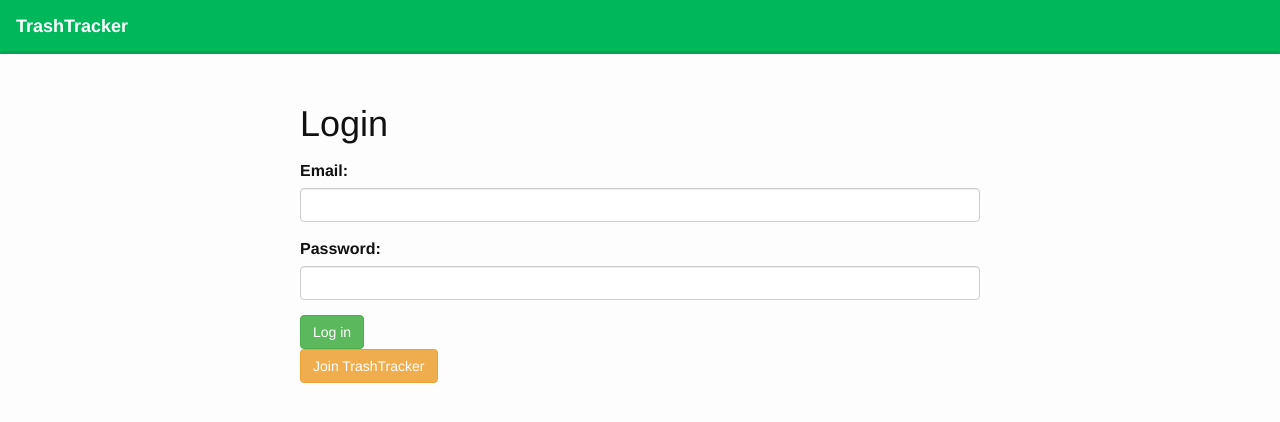
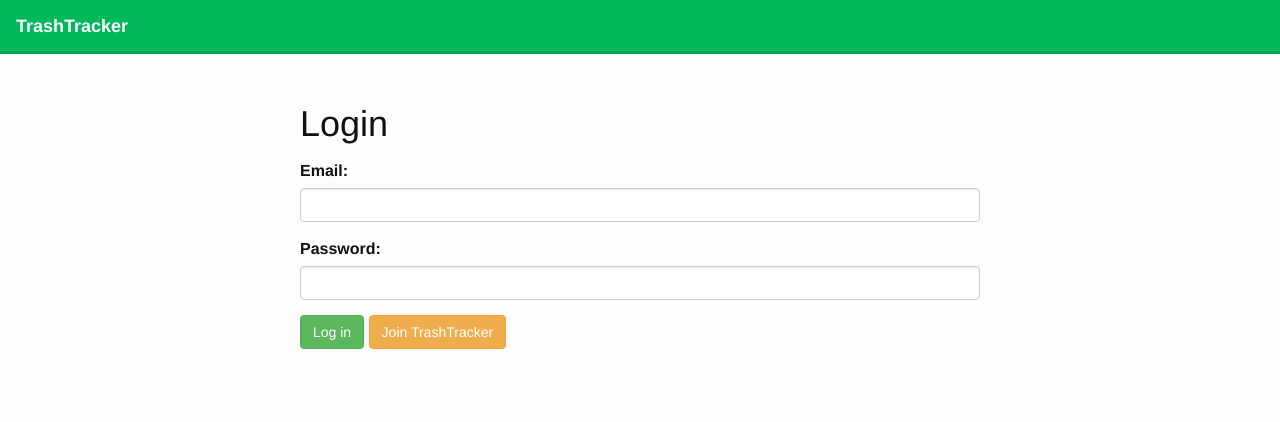
Before and after one commit to kocsenc/FoodTracker, a Jekyll site: the page built from login.html, in a window 1280 px wide. Shown: the top 422 px of the page. Built offline with Jekyll 4.4.1, drawn with Linux system fonts in a browser that asks for light colours; nearby versions of some CDN libraries.

Commit message:
Login button layout fixed.

```diff
--- a/login.html
+++ b/login.html
@@ -2,6 +2,7 @@
 title: Login
 ---
 <h1>Login</h1>
+
 <form role="form" action="/feed">
     <div class="form-group">
         <label for="email">Email:</label>
@@ -12,5 +13,5 @@ title: Login
         <input type="password" class="form-control" id="password">
     </div>
     <button type="submit" class="btn btn-success">Log in</button>
+    <a class="btn btn-warning" href="/join" role="button">Join TrashTracker</a>
 </form>
-<a class="btn btn-warning" href="/join" role="button">Join TrashTracker</a>
```
